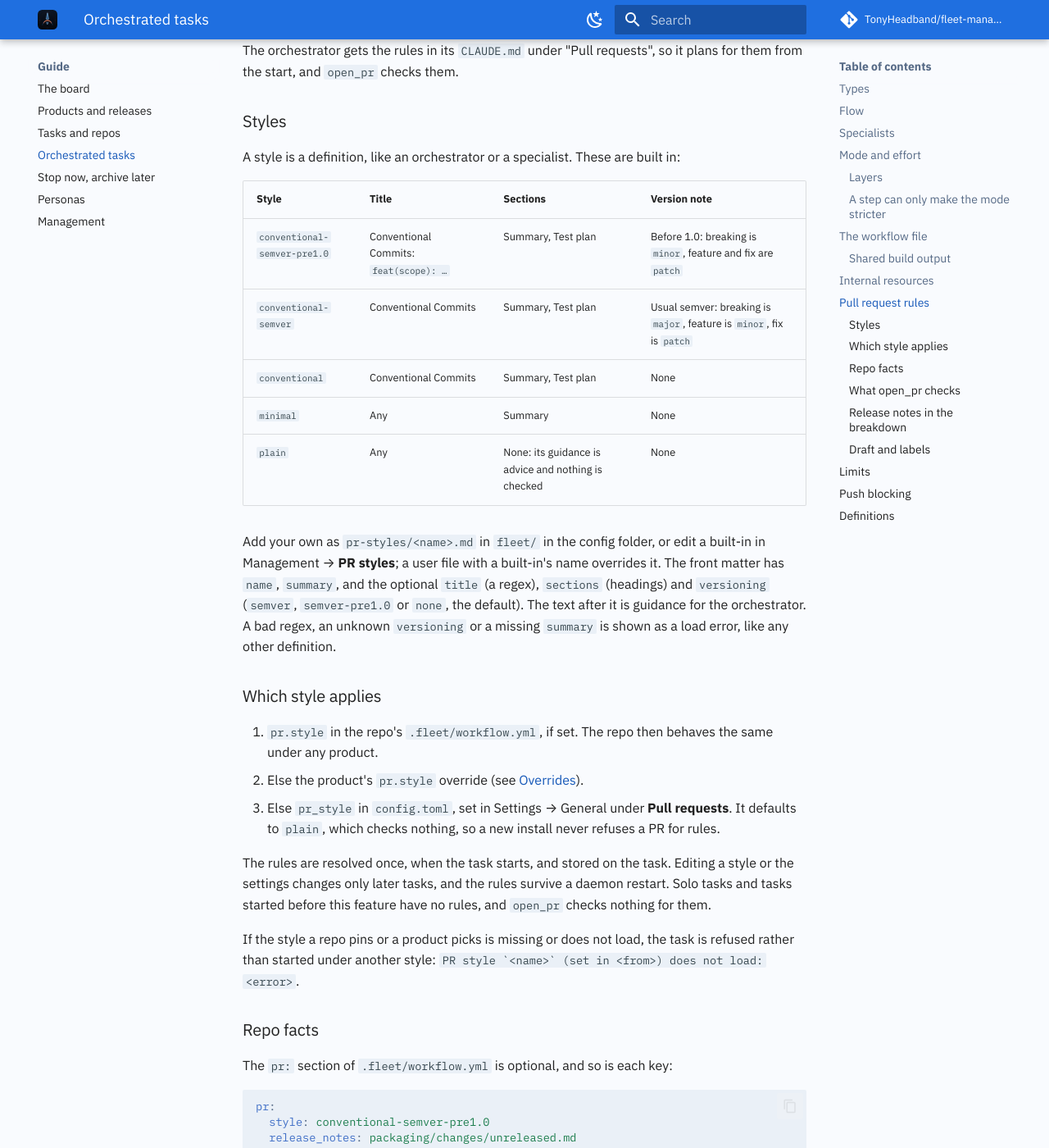
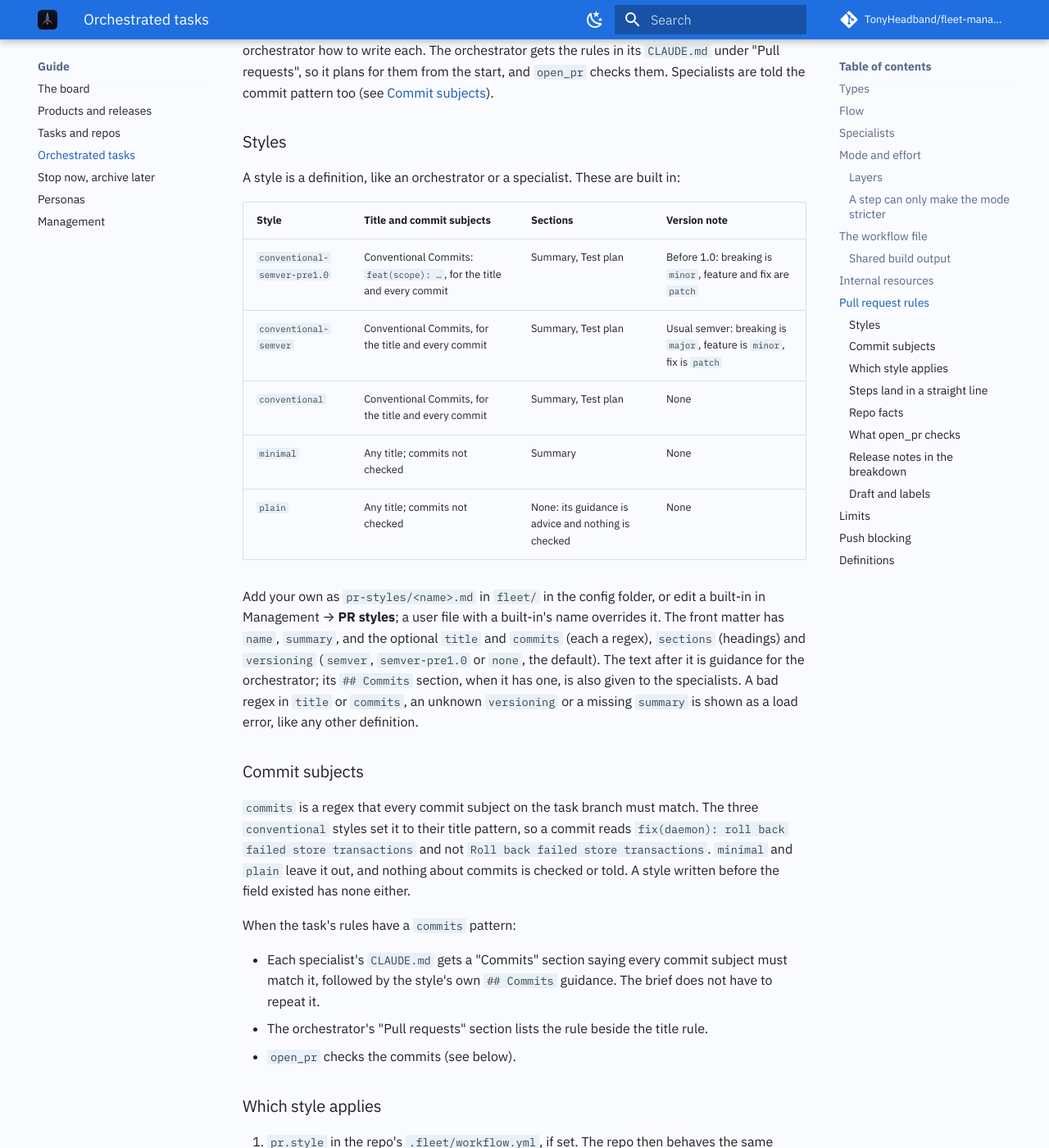
Before and after one commit to TonyHeadband/fleet-manager, an MkDocs documentation site: the page built from docs/guide/orchestrated-tasks.md, in a window 1280 px wide and 1400 px high, scrolled down 8303 px. Shown: the whole window at 82% size. Built offline with MkDocs 1.6.1 and Material for MkDocs 9.7.7, drawn with Linux system fonts in a browser that asks for light colours; comment, search, counter and statistics services are not loaded; some of the changed text lies outside the part shown.

Commit message:
docs: describe the commits rule, the open_pr commit check and linear step landing
Co-Authored-By: Claude Sonnet 5.5 <noreply@anthropic.com>

```diff
--- a/docs/guide/orchestrated-tasks.md
+++ b/docs/guide/orchestrated-tasks.md
@@ -18,7 +18,7 @@ flowchart LR
     B --> C{You approve?}
     C -->|changes requested| B
     C -->|approved| D[spawn_specialist per step]
-    D --> E[Merge each step into the task branch]
+    D --> E[Land each step on the task branch]
     E --> F[open_pr runs the checks]
     F -->|a check fails| B
     F -->|all pass| G[Push and open the PR]
@@ -29,7 +29,8 @@ flowchart LR
 2. You talk to the orchestrator in its terminal until the goal is agreed.
 3. It proposes a breakdown; the task goes to Needs you. Approve it or request changes in the side panel.
 4. It launches one specialist per step. Each is a normal agent on the board with its own worktree, on a sub-branch
-   of the task branch; the orchestrator merges each finished step back.
+   of the task branch; the orchestrator lands each finished step back by fast-forward or cherry-pick (see
+   [Steps land in a straight line](#steps-land-in-a-straight-line)).
 5. When the steps are done it calls `open_pr`: the daemon runs the checks the repo's workflow file lists for the
    change, and only if they pass pushes the task branch and opens the PR. It first checks the
    [pull request rules](#pull-request-rules) and pushes nothing when one is missed. The default stop is an open PR; nothing
@@ -271,27 +272,43 @@ component, an absolute path or a symlink is refused with 400; an unknown product
 
 ## Pull request rules
 
-A pull request an orchestrator opens follows a **PR style**: a title pattern, the sections the body needs, whether
-it carries a version note, and prose telling the orchestrator how to write each. The orchestrator gets the rules in
-its `CLAUDE.md` under "Pull requests", so it plans for them from the start, and `open_pr` checks them.
+A pull request an orchestrator opens follows a **PR style**: a title pattern, a pattern for commit subjects, the
+sections the body needs, whether it carries a version note, and prose telling the orchestrator how to write each. The
+orchestrator gets the rules in its `CLAUDE.md` under "Pull requests", so it plans for them from the start, and
+`open_pr` checks them. Specialists are told the commit pattern too (see [Commit subjects](#commit-subjects)).
 
 ### Styles
 
 A style is a definition, like an orchestrator or a specialist. These are built in:
 
-| Style | Title | Sections | Version note |
+| Style | Title and commit subjects | Sections | Version note |
 | --- | --- | --- | --- |
-| `conventional-semver-pre1.0` | Conventional Commits: `feat(scope): …` | Summary, Test plan | Before 1.0: breaking is `minor`, feature and fix are `patch` |
-| `conventional-semver` | Conventional Commits | Summary, Test plan | Usual semver: breaking is `major`, feature is `minor`, fix is `patch` |
-| `conventional` | Conventional Commits | Summary, Test plan | None |
-| `minimal` | Any | Summary | None |
-| `plain` | Any | None: its guidance is advice and nothing is checked | None |
+| `conventional-semver-pre1.0` | Conventional Commits: `feat(scope): …`, for the title and every commit | Summary, Test plan | Before 1.0: breaking is `minor`, feature and fix are `patch` |
+| `conventional-semver` | Conventional Commits, for the title and every commit | Summary, Test plan | Usual semver: breaking is `major`, feature is `minor`, fix is `patch` |
+| `conventional` | Conventional Commits, for the title and every commit | Summary, Test plan | None |
+| `minimal` | Any title; commits not checked | Summary | None |
+| `plain` | Any title; commits not checked | None: its guidance is advice and nothing is checked | None |
 
 Add your own as `pr-styles/<name>.md` in `fleet/` in the config folder, or edit a built-in in Management → **PR
 styles**; a user file with a built-in's name overrides it. The front matter has `name`, `summary`, and the optional
-`title` (a regex), `sections` (headings) and `versioning` (`semver`, `semver-pre1.0` or `none`, the default). The
-text after it is guidance for the orchestrator. A bad regex, an unknown `versioning` or a missing `summary` is shown
+`title` and `commits` (each a regex), `sections` (headings) and `versioning` (`semver`, `semver-pre1.0` or `none`,
+the default). The text after it is guidance for the orchestrator; its `## Commits` section, when it has one, is also
+given to the specialists. A bad regex in `title` or `commits`, an unknown `versioning` or a missing `summary` is shown
 as a load error, like any other definition.
+
+### Commit subjects
+
+`commits` is a regex that every commit subject on the task branch must match. The three `conventional` styles set it
+to their title pattern, so a commit reads `fix(daemon): roll back failed store transactions` and not `Roll back
+failed store transactions`. `minimal` and `plain` leave it out, and nothing about commits is checked or told. A
+style written before the field existed has none either.
+
+When the task's rules have a `commits` pattern:
+
+- Each specialist's `CLAUDE.md` gets a "Commits" section saying every commit subject must match it, followed by the
+  style's own `## Commits` guidance. The brief does not have to repeat it.
+- The orchestrator's "Pull requests" section lists the rule beside the title rule.
+- `open_pr` checks the commits (see below).
 
 ### Which style applies
 
@@ -305,6 +322,18 @@ rules, and `open_pr` checks nothing for them.
 
 If the style a repo pins or a product picks is missing or does not load, the task is refused rather than started
 under another style: ``PR style `<name>` (set in <from>) does not load: <error>``.
+
+### Steps land in a straight line
+
+The orchestrator brings each finished step onto the task branch without a merge commit, so the PR carries only the
+steps' own commits. A repo that lands by fast-forward gets the same history on `main`. There is no setting.
+
+- When the task branch has not moved since the step was cut, it fast-forwards: `git merge --ff-only <step branch>`.
+- Otherwise it cherry-picks the step's own commits onto the task branch and resolves simple conflicts itself, or
+  asks you.
+- The step branch is checked out in the specialist's worktree, so it is never rebased in place.
+- Before the first `open_pr`, if the base branch has moved on, the orchestrator rebases the task branch onto it
+  rather than merging the base in. After the PR is open it does not rewrite the branch.
 
 ### Repo facts
 
@@ -333,6 +362,8 @@ Unknown keys under `pr:` are refused, as elsewhere in the file. A daemon that pr
 `open_pr` checks the rules before any workflow step, and pushes nothing when one is missed. It checks:
 
 - **Title**: matches the style's pattern, on one line.
+- **Commits**: when the style has a `commits` pattern, the subject of every commit on the task branch since it left
+  the base branch (the range `open_pr` diffs) matches it. Merge commits are skipped.
 - **Sections**: each section is a heading in the body, of any level and in any case.
 - **Version note**: when the change touches a `breaking` path under a semver style, a line
   `Version: <major|minor|patch> — <why>` (a plain `-` also works). Only that the line is there is checked, not which
@@ -346,14 +377,19 @@ panel. The messages are:
 | Miss | Message |
 | --- | --- |
 | Title | ``title does not match `<pattern>` `` |
+| Commits | ``commit subject does not match `<pattern>`:``, then one line per commit: its short sha and subject |
 | Section | ``no `## <section>` section`` |
 | Version note | ``breaking path <paths> changed: add `Version: <word> — <why>` `` |
 | Attribution | `the body does not end with the attribution line` |
 | Release note | `step <n> planned a release note but <file> is unchanged` |
 
-A miss in the title, sections, version note or attribution is the orchestrator's to fix: it calls `open_pr` again
-with a new title or body. A refusal with at least one of those misses counts toward `max_pr_attempts` (see
-[Limits](#limits)), also when a release note is missing too.
+A miss in the title, commits, sections, version note or attribution is the orchestrator's to fix: it calls `open_pr`
+again with a new title or body, or after rewording the commits the miss names. A refusal with at least one of those
+misses counts toward `max_pr_attempts` (see [Limits](#limits)), also when a release note is missing too.
+
+A commit miss pushes nothing. The orchestrator rewords the named commits on its own branch, without an editor, and
+calls `open_pr` again. Once a PR is open the branch is pushed, and pushes are never forced, so the orchestrator
+does not rewrite commits that are already on it; it tells you if one of them misses the pattern.
 
 A planned release note that is missing needs a step, not a rewrite. The orchestrator proposes a step that writes it
 with `propose_breakdown`, or asks you when that needs your say. A refusal for that alone does not count.
@@ -397,8 +433,8 @@ When a limit is hit, the daemon refuses the call and tells the orchestrator why:
 - **`max_parallel_specialists`**: that many specialists are running. This is not a failure. The orchestrator waits
   for one to finish, then starts the next step.
 
-- **`max_pr_attempts`**: the task already had that many `open_pr` calls refused for the title, sections, version
-  note or attribution (alone or together with a missing release note). From then on every refused `open_pr` call gets
+- **`max_pr_attempts`**: the task already had that many `open_pr` calls refused for the title, commits, sections,
+  version note or attribution (alone or together with a missing release note). From then on every refused `open_pr` call gets
   the limit message instead of the rule list, and the orchestrator stops and asks you. A refusal for a missing planned
   release note alone does not count.
 
```
Also changed, not shown: other parts of docs/guide/orchestrated-tasks.md (+1 -1 lines), docs/reference/configuration.md (+1 -1 lines), packaging/changes/unreleased.md (+1 -0 lines).
